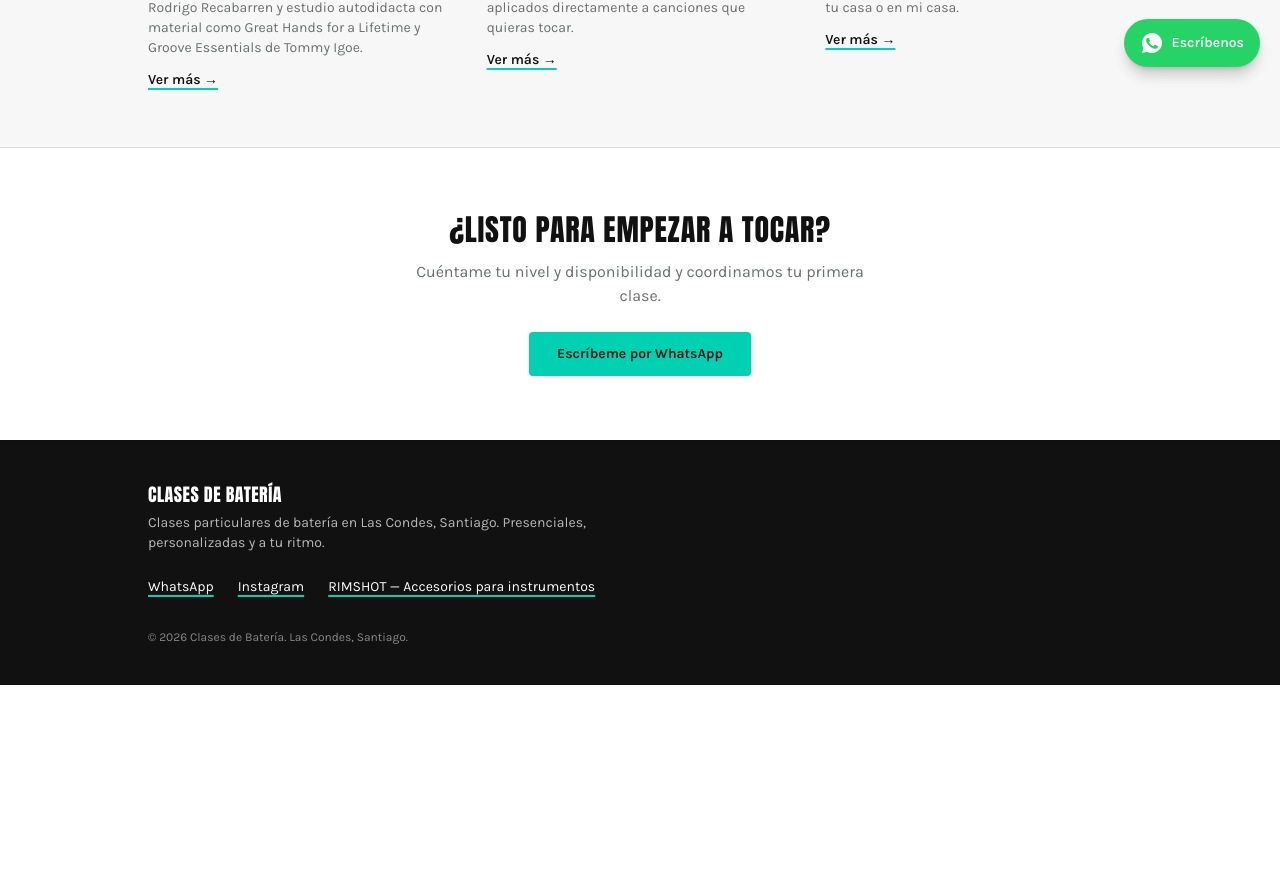
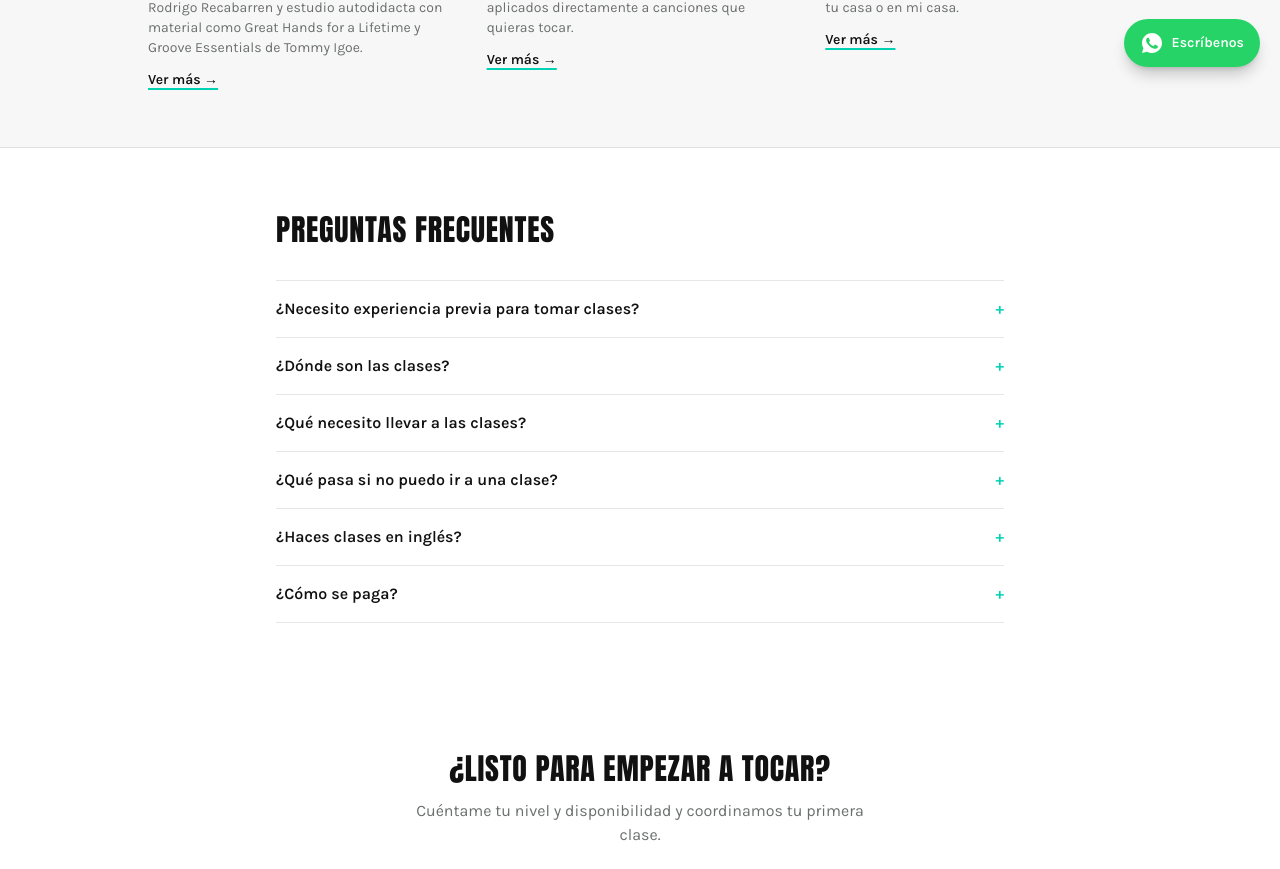
Before and after one commit to rimshotCl/clasesdebateria, a Next.js app: page / in a window 1280 px wide. Shown: the part 713-1582 px from the top of the page. Before the commit the page ends 1398 px from the top, so only its background shows below. Built offline with nearby package versions, Linux system fonts and the light colour scheme.

Commit message:
Agregar sección de preguntas frecuentes

```diff
--- a/app/page.tsx
+++ b/app/page.tsx
@@ -73,6 +73,31 @@ export default function Home() {
         </div>
       </section>
 
+      {/* Preguntas frecuentes */}
+      <section className="mx-auto max-w-3xl px-5 py-16">
+        <h2 className="font-display text-2xl tracking-wide sm:text-3xl">
+          PREGUNTAS FRECUENTES
+        </h2>
+        <div className="mt-8 divide-y divide-ink/10 border-y border-ink/10">
+          {faqs.map((faq) => (
+            <details key={faq.pregunta} className="group py-4">
+              <summary className="flex cursor-pointer list-none items-center justify-between gap-4 text-sm font-semibold text-ink sm:text-base">
+                {faq.pregunta}
+                <span
+                  aria-hidden="true"
+                  className="shrink-0 text-teal transition-transform group-open:rotate-45"
+                >
+                  +
+                </span>
+              </summary>
+              <p className="mt-3 text-sm leading-relaxed text-ink/80">
+                {faq.respuesta}
+              </p>
+            </details>
+          ))}
+        </div>
+      </section>
+
       {/* CTA final */}
       <section className="mx-auto max-w-5xl px-5 py-16 text-center">
         <h2 className="font-display text-2xl tracking-wide sm:text-3xl">
@@ -93,6 +118,39 @@ export default function Home() {
     </>
   );
 }
+
+const faqs = [
+  {
+    pregunta: "¿Necesito experiencia previa para tomar clases?",
+    respuesta:
+      "No, podemos partir desde cero, o profundizar en lo que ya sabes tocar.",
+  },
+  {
+    pregunta: "¿Dónde son las clases?",
+    respuesta:
+      "Presenciales en Las Condes, en mi casa o en la casa del estudiante, según el plan que elijas.",
+  },
+  {
+    pregunta: "¿Qué necesito llevar a las clases?",
+    respuesta:
+      "Baquetas, cuaderno y lápiz, y los libros que te vaya solicitando durante el proceso.",
+  },
+  {
+    pregunta: "¿Qué pasa si no puedo ir a una clase?",
+    respuesta:
+      "Si avisas con al menos 24 horas de anticipación, la recuperamos otro día del mes. Puedes ver el detalle completo en la sección de precios.",
+  },
+  {
+    pregunta: "¿Haces clases en inglés?",
+    respuesta:
+      "Sí. If your first language is English, I can teach the lessons in English.",
+  },
+  {
+    pregunta: "¿Cómo se paga?",
+    respuesta:
+      "Por transferencia bancaria, el primer día de clases de cada ciclo.",
+  },
+];
 
 function SummaryCard({
   eyebrow,
```
